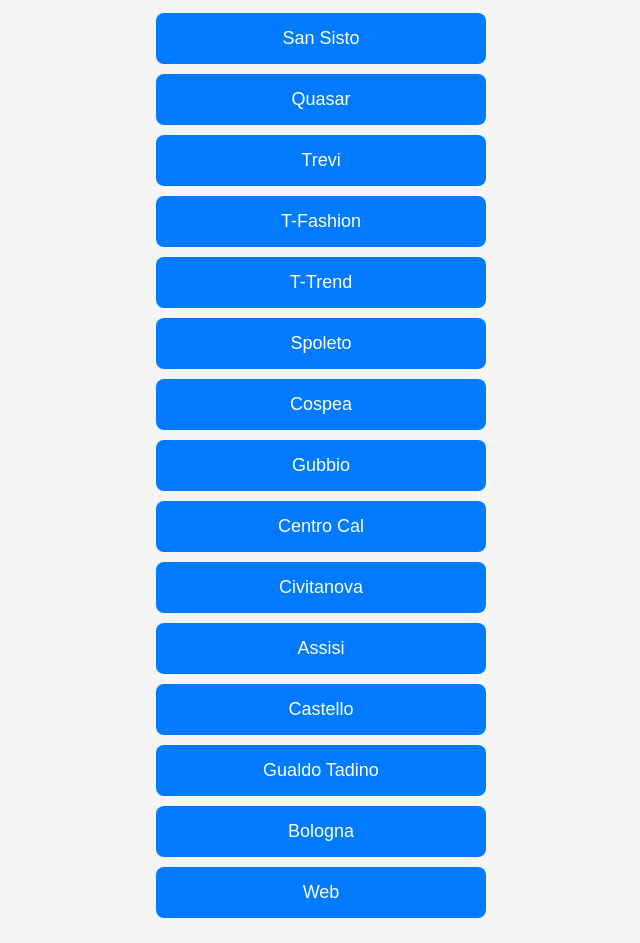
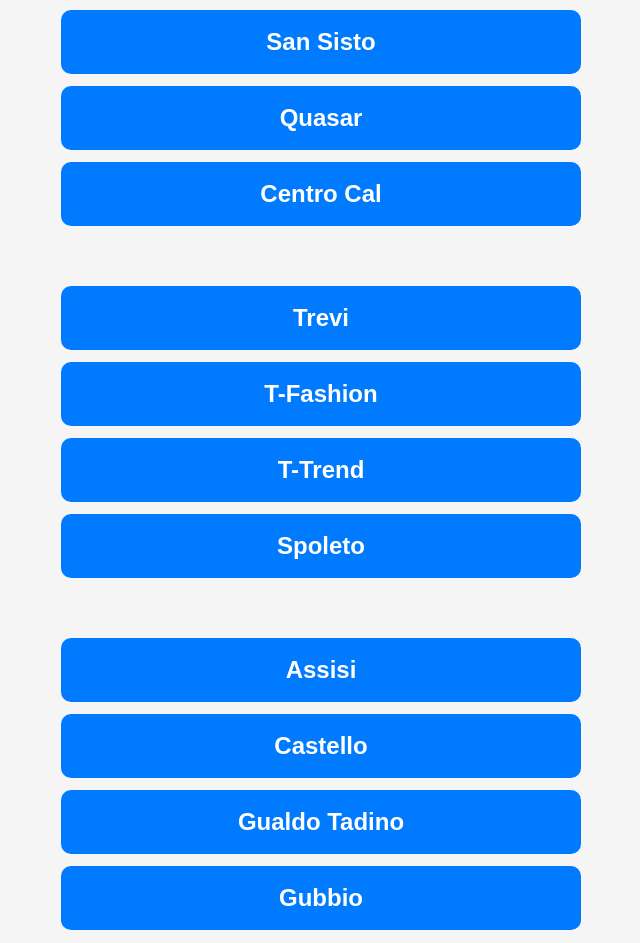
Before and after one commit to mycenterflow/MAPPE-CLIENTI, a plain HTML site: page index.html in a window 1280 px wide. Shown: the part 94-1037 px from the top of the page, without its empty margins (319-959 px from the left). Drawn offline with Linux system fonts and the light colour scheme.

Commit message:
Update index.html

```diff
--- a/index.html
+++ b/index.html
@@ -2,37 +2,56 @@
 <html lang="it">
 <head>
 <meta charset="UTF-8">
+<meta name="viewport" content="width=device-width, initial-scale=1.0">
 <title>Mappe Clienti</title>
 
 <style>
 body {
-    font-family: Arial;
+    font-family: Arial, sans-serif;
     background: #f5f5f5;
     text-align: center;
+    margin: 0;
+    padding: 20px 15px 40px 15px;
 }
 
 h1 {
-    margin-top: 40px;
+    margin-top: 20px;
+    margin-bottom: 25px;
+    font-size: 34px;
 }
 
 .container {
-    margin-top: 30px;
+    max-width: 520px;
+    margin: 0 auto;
 }
 
 a {
     display: block;
-    margin: 10px auto;
-    padding: 15px;
-    width: 300px;
+    margin: 12px auto;
+    padding: 18px 20px;
+    width: 100%;
+    box-sizing: border-box;
     background: #007BFF;
     color: white;
     text-decoration: none;
-    border-radius: 8px;
-    font-size: 18px;
+    border-radius: 10px;
+    font-size: 24px;
+    font-weight: bold;
 }
 
 a:hover {
     background: #0056b3;
+}
+
+@media (max-width: 600px) {
+    h1 {
+        font-size: 24px;
+    }
+
+    a {
+        font-size: 20px;
+        padding: 16px 18px;
+    }
 }
 </style>
 </head>
@@ -43,22 +62,27 @@ a:hover {
 
 <div class="container">
 
-<a href="https://mycenterflow.github.io/mappa-cap-sansisto-2025-26/">San Sisto</a>
-<a href="https://mycenterflow.github.io/mappa-cap-quasar-2025-26/">Quasar</a>
-<a href="https://mycenterflow.github.io/mappa-cap-trevi-2025-26/">Trevi</a>
-<a href="https://mycenterflow.github.io/mappa-cap-t-fashion-2025-26/">T-Fashion</a>
-<a href="https://mycenterflow.github.io/mappa-cap-t-trend-2025-26/">T-Trend</a>
-<a href="https://mycenterflow.github.io/mappa-cap-spoleto-2025-26/">Spoleto</a>
-<a href="https://mycenterflow.github.io/mappa-cap-cospea-2025-26/">Cospea</a>
-<a href="https://mycenterflow.github.io/mappa-cap-gubbio-2025-26/">Gubbio</a>
-<a href="https://mycenterflow.github.io/mappa-cap-centrocal-2025-26/">Centro Cal</a>
-<a href="https://mycenterflow.github.io/mappa-cap-civitanova-2025-26/">Civitanova</a>
-<a href="https://mycenterflow.github.io/mappa-cap-assisi-2025-26/">Assisi</a>
-<a href="https://mycenterflow.github.io/mappa-cap-castello-2025-26/">Castello</a>
-<a href="https://mycenterflow.github.io/mappa-cap-gualdotadino-2025-26/">Gualdo Tadino</a>
-<a href="https://mycenterflow.github.io/mappa-cap-bologna-2025-26/">Bologna</a>
-<a href="https://mycenterflow.github.io/mappa-cap-web-2025-26/">Web</a>
-
+<a href="https://mycenterflow.github.io/mappa-cap-sansisto-2025-26/" target="_blank">San Sisto</a>
+<a href="https://mycenterflow.github.io/mappa-cap-quasar-2025-26/" target="_blank">Quasar</a>
+<a href="https://mycenterflow.github.io/mappa-cap-centro-cal-2025-26/" target="_blank">Centro Cal</a>
+<br><br>
+<a href="https://mycenterflow.github.io/mappa-cap-trevi-2025-26/" target="_blank">Trevi</a>
+<a href="https://mycenterflow.github.io/mappa-cap-t-fashion-2025-26/" target="_blank">T-Fashion</a>
+<a href="https://mycenterflow.github.io/mappa-cap-t-trend-2025-26/" target="_blank">T-Trend</a>
+<a href="https://mycenterflow.github.io/mappa-cap-spoleto-2025-26/" target="_blank">Spoleto</a>
+<br><br>
+<a href="https://mycenterflow.github.io/mappa-cap-assisi-2025-26/" target="_blank">Assisi</a>
+<a href="https://mycenterflow.github.io/mappa-cap-castello-2025-26/" target="_blank">Castello</a>
+<a href="https://mycenterflow.github.io/mappa-cap-gualdo-tadino-2025-26/" target="_blank">Gualdo Tadino</a>
+<a href="https://mycenterflow.github.io/mappa-cap-gubbio-2025-26/" target="_blank">Gubbio</a>
+<br><br>
+<a href="https://mycenterflow.github.io/mappa-cap-cospea-2025-26/" target="_blank">Cospea</a>
+<br><br>
+<a href="https://mycenterflow.github.io/mappa-cap-civitanova-2025-26/" target="_blank">Civitanova</a>
+<br><br>
+<a href="https://mycenterflow.github.io/mappa-cap-bologna-2025-26/" target="_blank">Bologna</a>
+<br><br>
+<a href="https://mycenterflow.github.io/mappa-cap-web-2025-26/" target="_blank">Web</a>
 
 </div>
 
```
